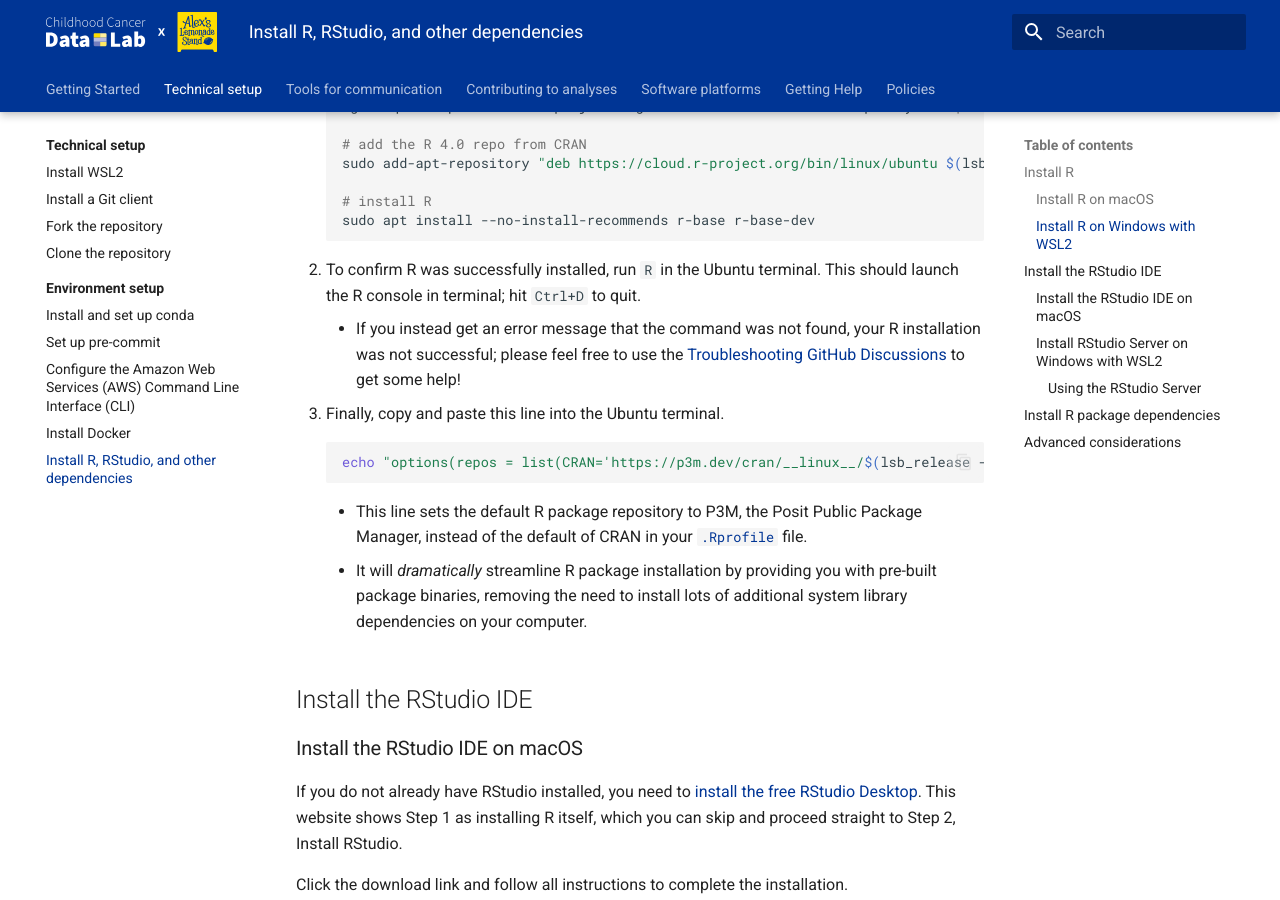
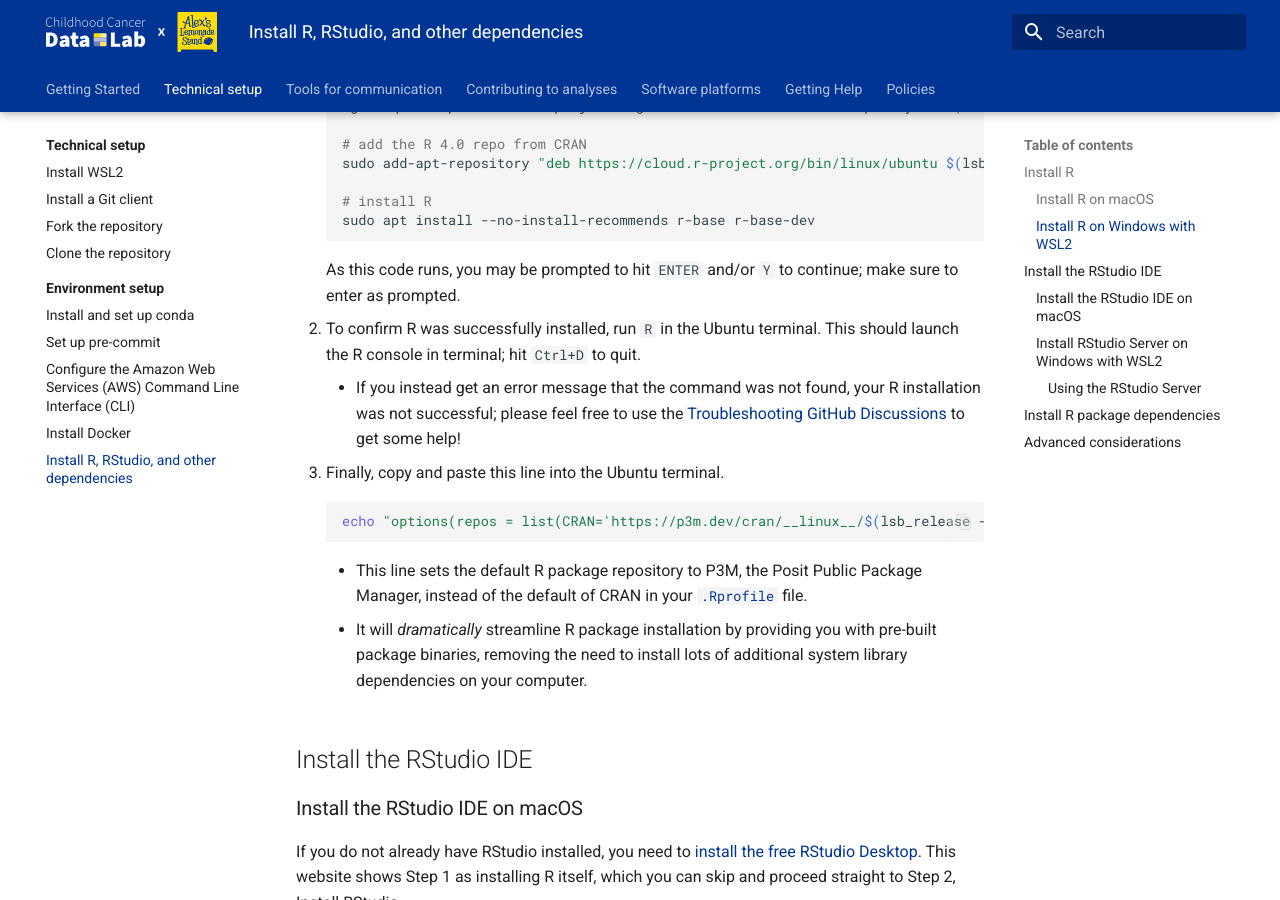
Before and after one commit to AlexsLemonade/OpenScPCA-analysis, an MkDocs documentation site: the page built from docs/technical-setup/environment-setup/install-r-rstudio.md, in a window 1280 px wide and 900 px high, scrolled down 1683 px. Built offline with MkDocs 1.6.1 and Material for MkDocs 9.7.7, drawn with Linux system fonts in a browser that asks for light colours.

Commit message:
add another prompt

````diff
--- a/docs/technical-setup/environment-setup/install-r-rstudio.md
+++ b/docs/technical-setup/environment-setup/install-r-rstudio.md
@@ -61,6 +61,8 @@
     # install R
     sudo apt install --no-install-recommends r-base r-base-dev
     ```
+
+    As this code runs, you may be prompted to hit `ENTER` and/or `Y` to continue; make sure to enter as prompted.
 
 1. To confirm R was successfully installed, run `R` in the Ubuntu terminal.
 This should launch the R console in terminal; hit `Ctrl+D` to quit.
````
